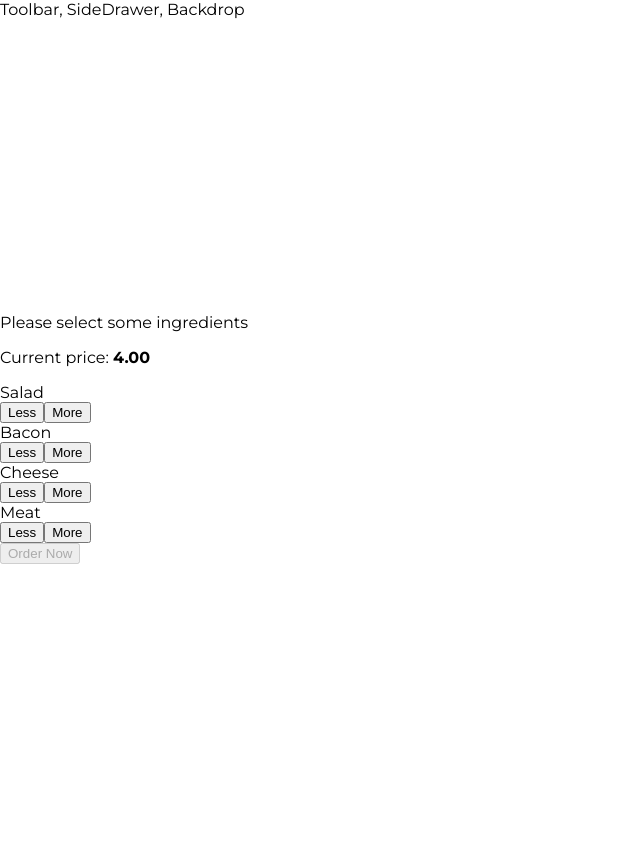
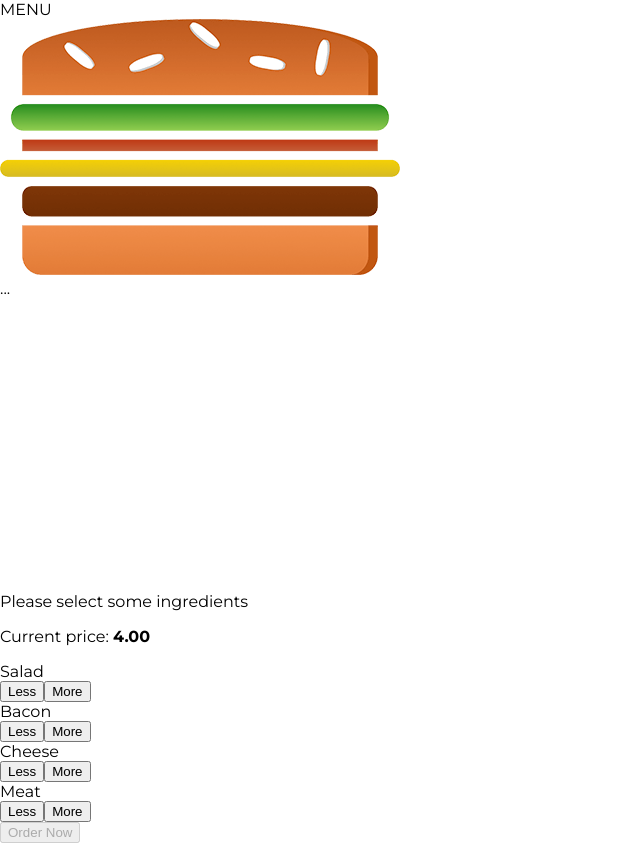
Before and after one commit to andrewantolino/react-burger-builder, a React app: page / in a window 1280 px wide. Shown: the whole page, without its empty margins (0-640 px from the left). Before the commit the page ends 800 px from the top, so only its background shows below. Built offline with nearby package versions, Linux system fonts and the light colour scheme.

Commit message:
Add toolbar to layout

```diff
--- a/src/components/Layout/Layout.css
+++ b/src/components/Layout/Layout.css
@@ -1,3 +1,3 @@
 .Content {
-    margin-top: 60px;
+    margin-top: 72px;
 }
--- a/src/components/Layout/Layout.js
+++ b/src/components/Layout/Layout.js
@@ -1,14 +1,16 @@
 import React from 'react';
 
 import Aux from '../../hoc/Aux';
+import Toolbar from '../Navigation/Toolbar/Toolbar';
 import classes from './Layout.css';
 
 const layout = (props) => {
-  const { children } = props;
   return (
     <Aux>
-      <div>Toolbar, SideDrawer, Backdrop</div>
-      <main className={classes.Content}>{children}</main>
+      <Toolbar />
+      <main className={classes.Content}>
+        {props.children}
+      </main>
     </Aux>
   );
 };
```
